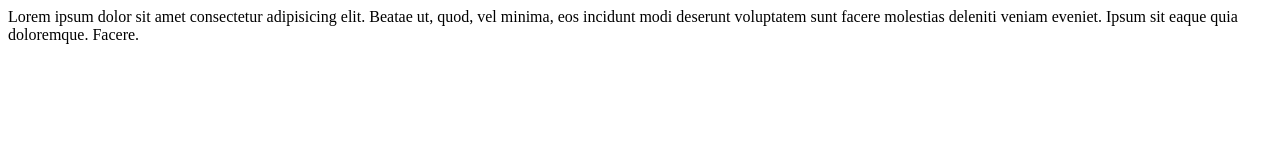
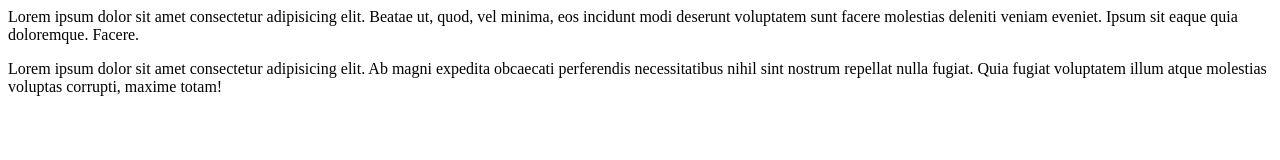
Before and after one commit to 123himanshi-khatri/learn-git, a plain HTML site: page index.html in a window 1280 px wide. Drawn offline with Linux system fonts and the light colour scheme.

Commit message:
this is new commit

```diff
--- a/index.html
+++ b/index.html
@@ -8,5 +8,8 @@
 <body>
     Lorem ipsum dolor sit amet consectetur adipisicing elit. Beatae ut, quod, vel minima, eos incidunt modi deserunt voluptatem sunt facere molestias deleniti veniam eveniet. Ipsum sit eaque quia doloremque. Facere.
 
+    <p>
+        Lorem ipsum dolor sit amet consectetur adipisicing elit. Ab magni expedita obcaecati perferendis necessitatibus nihil sint nostrum repellat nulla fugiat. Quia fugiat voluptatem illum atque molestias voluptas corrupti, maxime totam!
+    </p>
 </body>
 </html>
```
